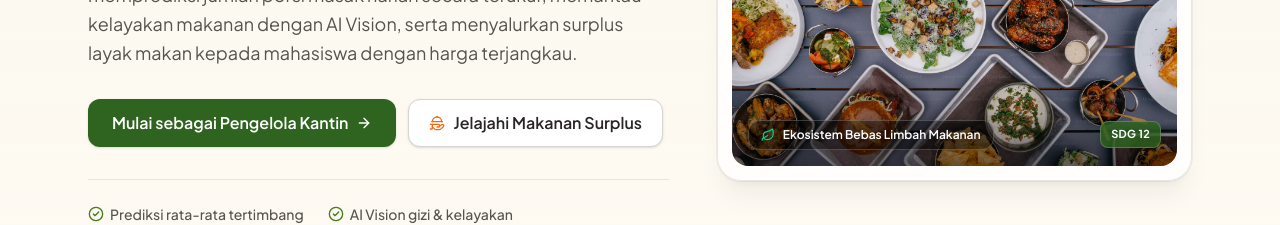
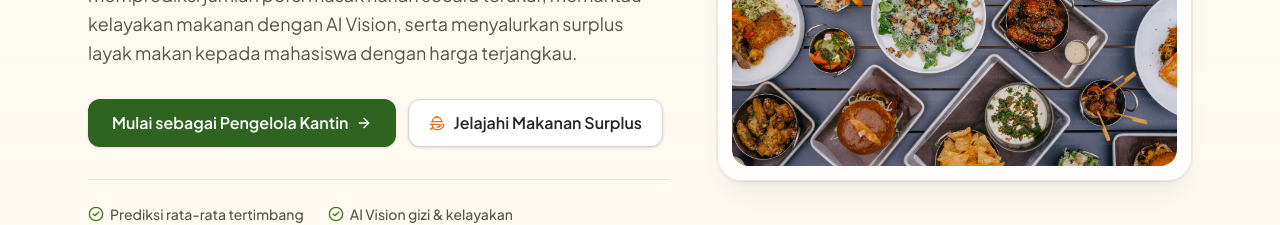
Before and after one commit to arfyrafa/FoodPrint---Food-Waste-Management, a React (Vite) app: page / in a window 1280 px wide. Shown: the part 343-568 px from the top of the page. Built offline with nearby package versions, Linux system fonts and the light colour scheme; no server answers.

Commit message:
style(landing): remove floating text badge and gradient overlay from hero image

```diff
--- a/src/pages/public/Landing.tsx
+++ b/src/pages/public/Landing.tsx
@@ -138,20 +138,6 @@ export default function Landing() {
                     className="h-auto w-full object-cover rounded-2xl transition duration-500 ease-out group-hover:scale-[1.02]"
                     loading="eager"
                   />
-
-                  {/* Overlay gradien halus di bagian bawah gambar untuk keterbacaan */}
-                  <div className="pointer-events-none absolute inset-x-0 bottom-0 h-24 bg-gradient-to-t from-black/50 via-black/20 to-transparent" />
-
-                  {/* Badge Mengambang Estetik di Sudut Gambar */}
-                  <div className="absolute bottom-3 left-3 right-3 flex items-center justify-between text-white drop-shadow-sm sm:bottom-4 sm:left-4 sm:right-4">
-                    <div className="inline-flex items-center gap-2 rounded-xl bg-black/40 px-3 py-1.5 text-xs font-semibold backdrop-blur-md border border-white/20">
-                      <Leaf className="size-3.5 text-emerald-400" />
-                      <span>Ekosistem Bebas Limbah Makanan</span>
-                    </div>
-                    <span className="hidden rounded-lg bg-brand-700/80 px-2.5 py-1 text-[11px] font-bold tracking-wide uppercase text-white backdrop-blur-md border border-white/20 sm:inline">
-                      SDG 12
-                    </span>
-                  </div>
                 </div>
 
               </div>
```
